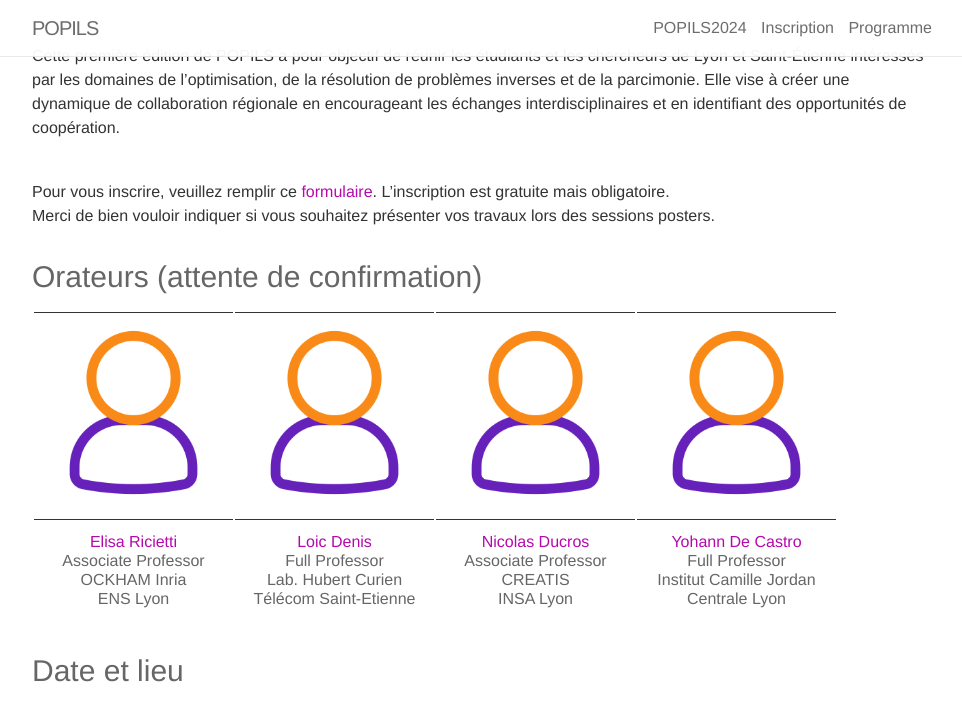
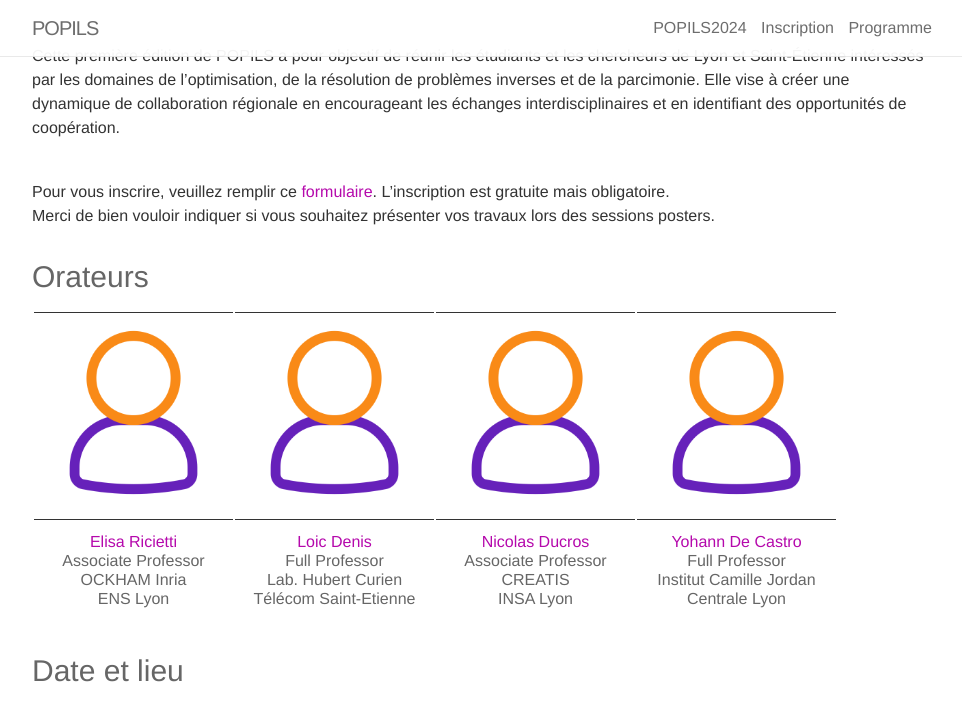
Before and after one commit to popils-day/popils-day.github.io, a Jekyll site: the page built from _pages/00_home.md, in a window 1280 px wide and 900 px high, scrolled down 467 px, cut to the strip 0-701 px from the top of the window. Shown: the whole strip, without its empty margins (158-1120 px from the left). Built offline with Jekyll 4.4.1, drawn with Linux system fonts in a browser that asks for light colours; nearby versions of some CDN libraries.

Commit message:
Update 00_home.md

```diff
--- a/_pages/00_home.md
+++ b/_pages/00_home.md
@@ -15,7 +15,7 @@ Pour vous inscrire, veuillez remplir ce <a href="https://framaforms.org/registat
 Merci de bien vouloir indiquer si vous souhaitez présenter vos travaux lors des sessions posters.
 
 
-### Orateurs (attente de confirmation)
+### Orateurs
 
 <table style="width:75%">
   <tr>
```
